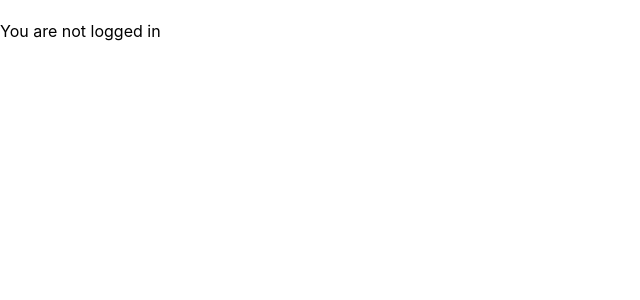
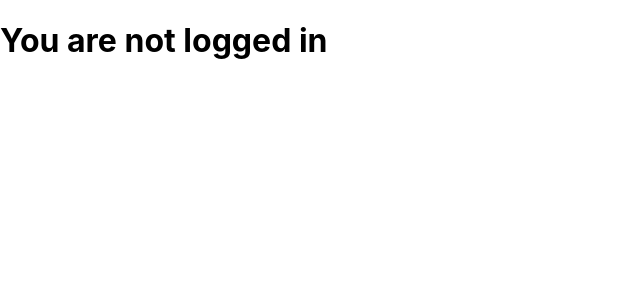
Before and after one commit to Asroyx/kodluyoruz-react, a React (Create React App) app in the folder my-app/: page / in a window 1280 px wide. Shown: the top 300 px of the page, without its empty margins (0-640 px from the left). Built offline with nearby package versions, Linux system fonts and the light colour scheme.

Commit message:
mplement ternary operator for concise conditional

```diff
--- a/my-app/src/App.js
+++ b/my-app/src/App.js
@@ -9,9 +9,11 @@ const isLoggedIn = false; // change this to see information about name and surna
 function App() {
   return (
     <>
-      <h1>{isLoggedIn && `My name is ${name} and my surname is ${surname}`}</h1>
-
-      {!isLoggedIn && `You are not logged in`}
+      <h1>
+        {isLoggedIn
+          ? `My name is ${name} and my surname is ${surname}`
+          : "You are not logged in"}
+      </h1>
     </>
   );
 }
```
